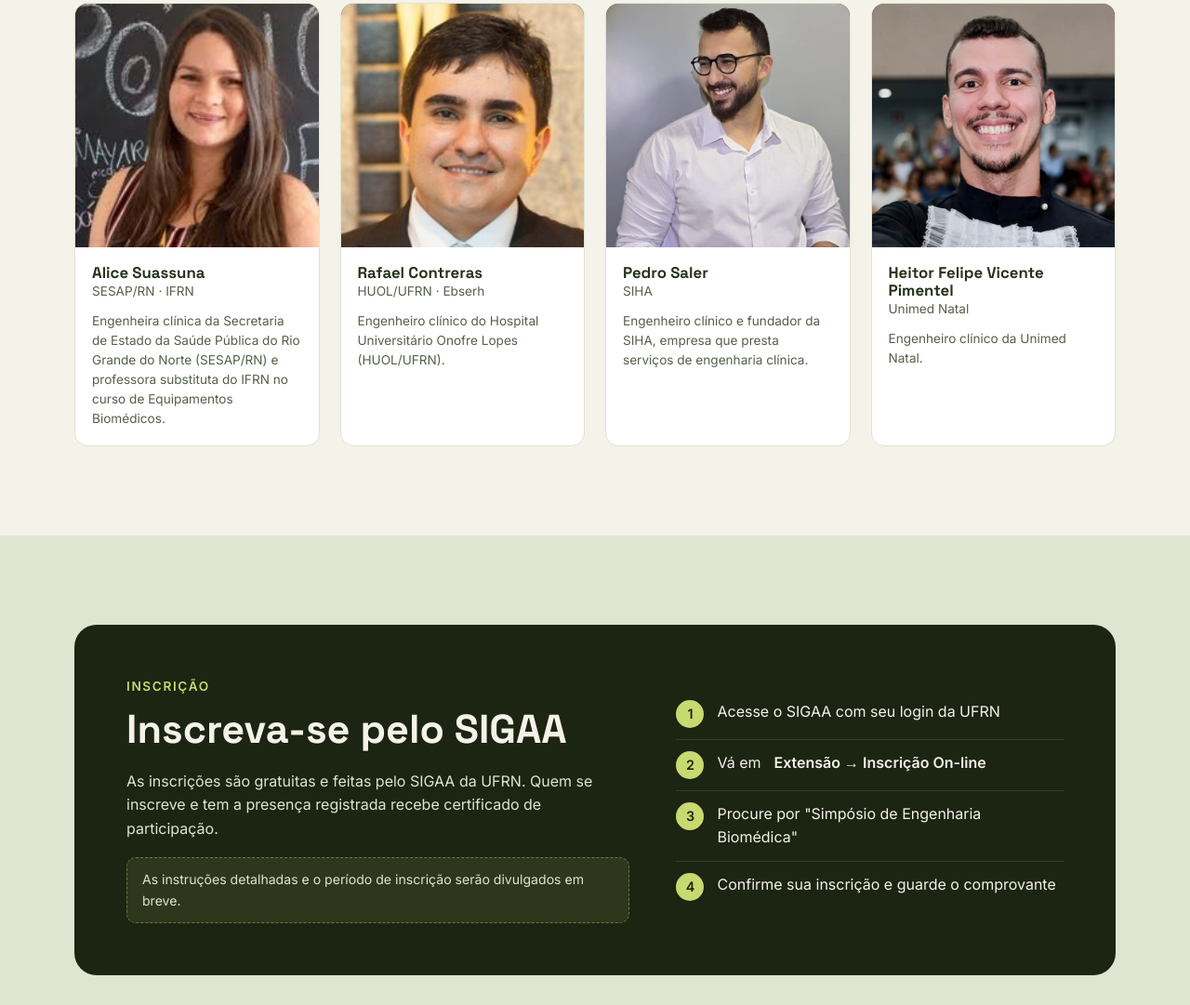
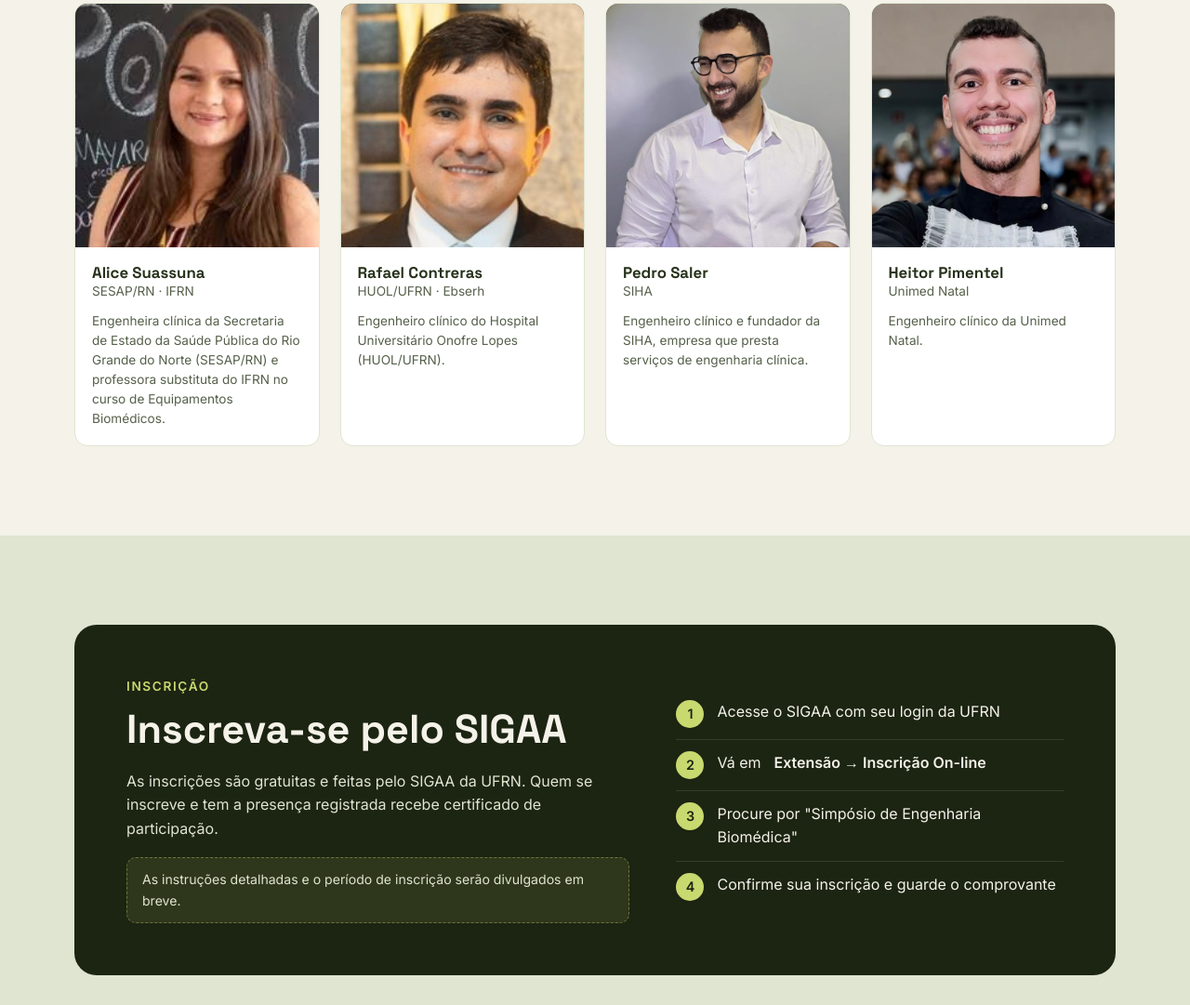
Before and after one commit to seb-ufrn/seb-ufrn.github.io, a plain HTML site: page index.html in a window 1280 px wide. Shown: the part 3683-4764 px from the top of the page at 93% size. Drawn offline with Linux system fonts and the light colour scheme.

Commit message:
Encurta nome do Heitor Pimentel
Co-Authored-By: Claude Opus 5.5 <noreply@anthropic.com>

```diff
--- a/index.html
+++ b/index.html
@@ -412,7 +412,7 @@
       <div class="pessoa revelar"><div class="foto"><img src="alice.jpeg" alt="Alice Suassuna" loading="lazy"></div><div class="txt"><h3>Alice Suassuna</h3><p class="cargo">SESAP/RN · IFRN</p><p class="bio">Engenheira clínica da Secretaria de Estado da Saúde Pública do Rio Grande do Norte (SESAP/RN) e professora substituta do IFRN no curso de Equipamentos Biomédicos.</p></div></div>
       <div class="pessoa revelar"><div class="foto"><img src="rafael.jpeg" alt="Rafael Contreras" loading="lazy"></div><div class="txt"><h3>Rafael Contreras</h3><p class="cargo">HUOL/UFRN · Ebserh</p><p class="bio">Engenheiro clínico do Hospital Universitário Onofre Lopes (HUOL/UFRN).</p></div></div>
       <div class="pessoa revelar"><div class="foto"><img src="pedro.jpg" alt="Pedro Saler" loading="lazy"></div><div class="txt"><h3>Pedro Saler</h3><p class="cargo">SIHA</p><p class="bio">Engenheiro clínico e fundador da SIHA, empresa que presta serviços de engenharia clínica.</p></div></div>
-      <div class="pessoa revelar"><div class="foto"><img src="heitor.jpg" alt="Heitor Felipe Vicente Pimentel" loading="lazy"></div><div class="txt"><h3>Heitor Felipe Vicente Pimentel</h3><p class="cargo">Unimed Natal</p><p class="bio">Engenheiro clínico da Unimed Natal.</p></div></div>
+      <div class="pessoa revelar"><div class="foto"><img src="heitor.jpg" alt="Heitor Pimentel" loading="lazy"></div><div class="txt"><h3>Heitor Pimentel</h3><p class="cargo">Unimed Natal</p><p class="bio">Engenheiro clínico da Unimed Natal.</p></div></div>
     </div>
   </div>
 </section>
```
